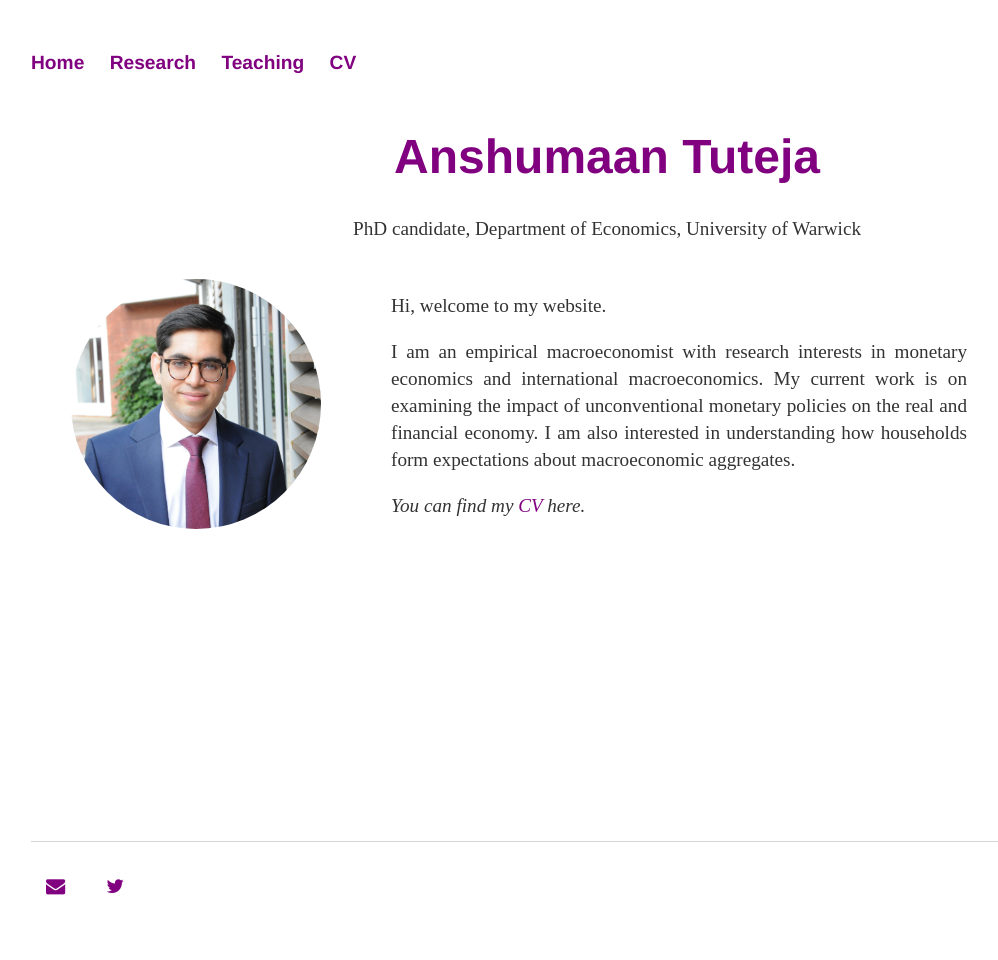
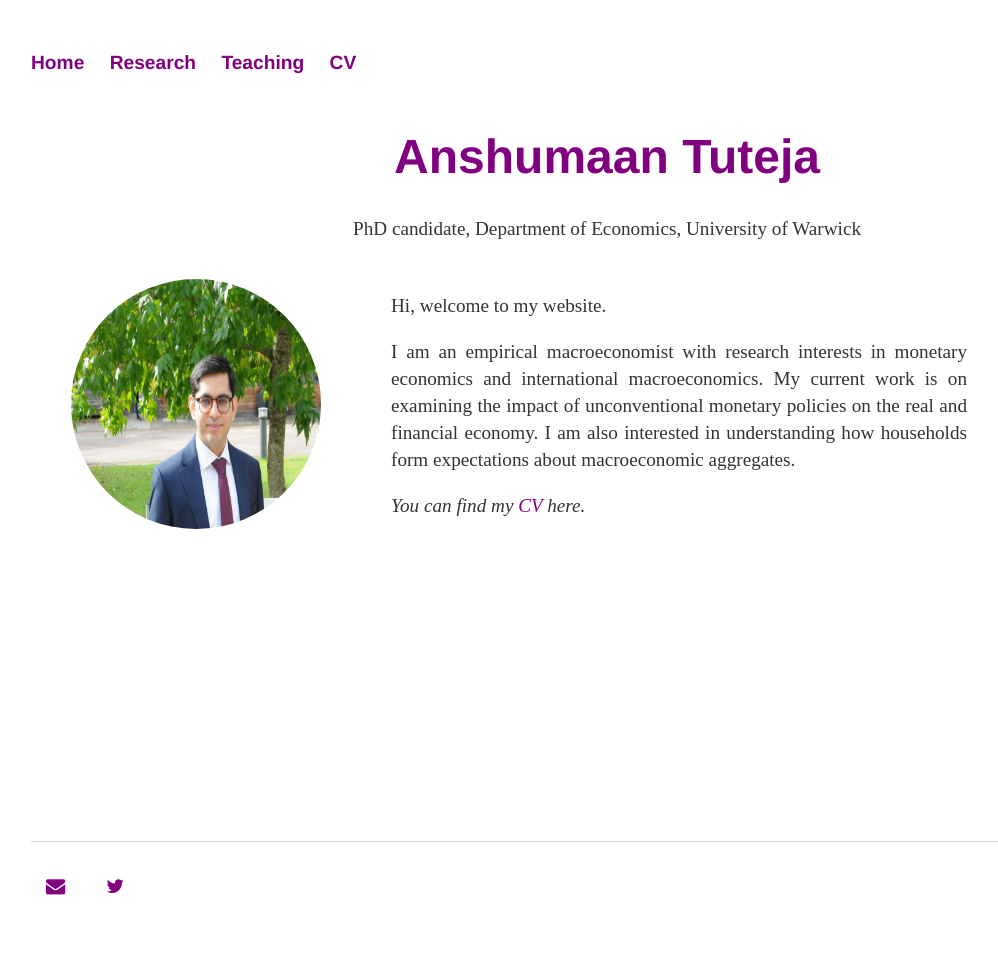
Before and after one commit to anshumaan-tuteja/anshumaan-tuteja.github.io, a Jekyll site: the page built from index.html, in a window 1280 px wide. Shown: the whole page, without its empty margins (33-1031 px from the left). Built offline with Jekyll 4.4.1, drawn with Linux system fonts in a browser that asks for light colours.

Commit message:
JMP photo

```diff
--- a/index.html
+++ b/index.html
@@ -6,7 +6,7 @@ title: Anshumaan Tuteja, University of Warwick
 		<div class="homepageContent">
 
 			<figure>
-				<img src="assets/img/DSC_1088 v2.JPG" alt="AT" />
+				<img src="assets/img/DSC_1139.JPG" alt="AT" />
 			</figure>
 
 		    		<div class="blurb">
```
